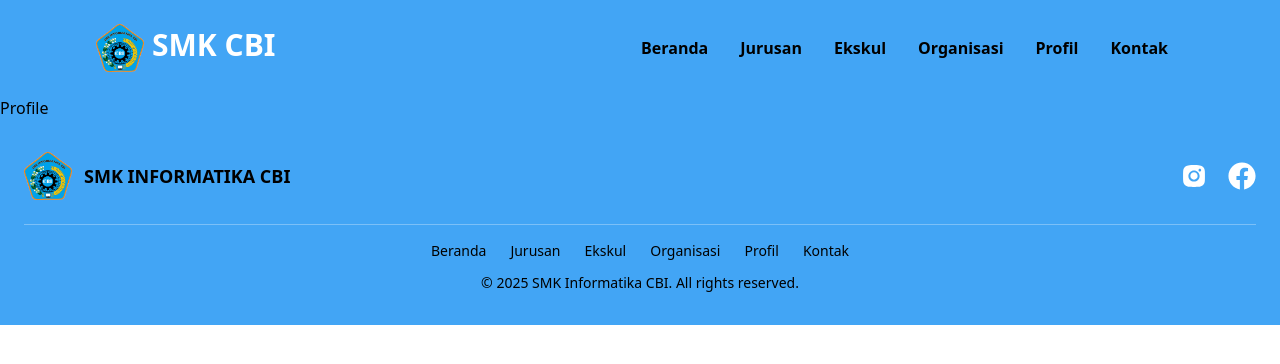
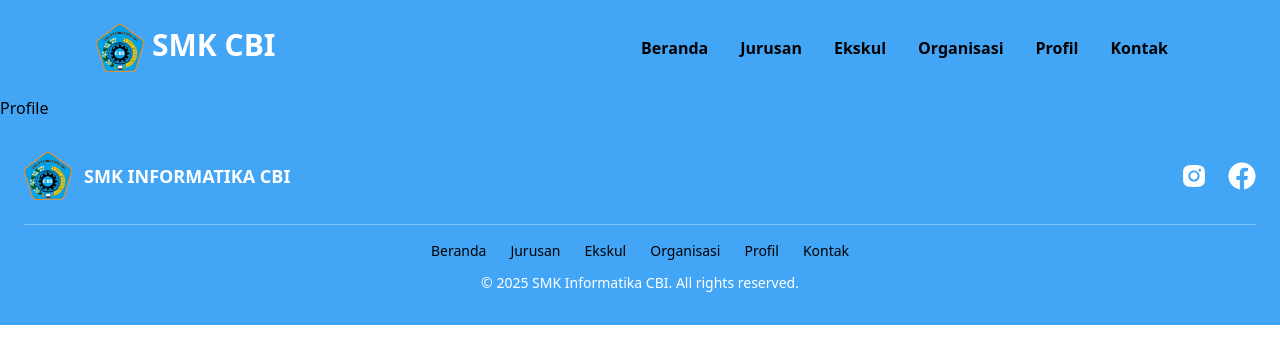
Before and after one commit to Andi-51/Siako-Remake, a React (Vite) app: page /profile in a window 1280 px wide. Shown: the top 364 px of the page. Built offline with nearby package versions, Linux system fonts and the light colour scheme.

Commit message:
fixed footer

```diff
--- a/src/component/Footer.jsx
+++ b/src/component/Footer.jsx
@@ -9,12 +9,16 @@ const Footer = () => {
     <footer className="bg-[#42a5f5] text-black py-8">
       <div className="container mx-auto px-6 flex flex-col items-center">
 
-        <div className="flex flex-col md:flex-row items-center justify-between w-full mb-6">
-          <div className="flex items-center space-x-3">
+        {/* Bagian atas: logo + sosial media */}
+        <div className="flex flex-col md:flex-row items-center md:justify-between w-full mb-6">
+          {/* Logo */}
+          <div className="flex items-center space-x-3 mb-4 md:mb-0">
             <img src={Logo} alt="Logo SMK" className="w-12 h-12" />
-            <span className="font-semibold text-lg">SMK INFORMATIKA CBI</span>
+            <span className="font-semibold text-lg text-white">SMK INFORMATIKA CBI</span>
           </div>
-          <div className="flex space-x-5 mt-4 md:mt-0">
+
+          {/* Social Media */}
+          <div className="flex space-x-5">
             <a
               href="https://www.instagram.com/smkinformatikacbi/"
               target="_blank"
@@ -33,8 +37,11 @@ const Footer = () => {
             </a>
           </div>
         </div>
+
+        {/* Bagian bawah: navigasi + copyright */}
         <div className="w-full border-t border-white/30 pt-4 flex flex-col items-center text-sm">
-          <div className="flex space-x-6 mb-3 font-medium">
+          {/* Navigasi */}
+          <div className="flex flex-wrap justify-center space-x-4 md:space-x-6 mb-3 font-medium">
             <Link to="/" className="hover:underline">Beranda</Link>
             <Link to="/jurusan" className="hover:underline">Jurusan</Link>
             <Link to="/ekskul" className="hover:underline">Ekskul</Link>
@@ -42,7 +49,9 @@ const Footer = () => {
             <Link to="/profile" className="hover:underline">Profil</Link>
             <Link to="/kontak" className="hover:underline">Kontak</Link>
           </div>
-          <div className="text-center">
+
+          {/* Copyright */}
+          <div className="text-center text-white">
             © {new Date().getFullYear()} SMK Informatika CBI. All rights reserved.
           </div>
         </div>
```
